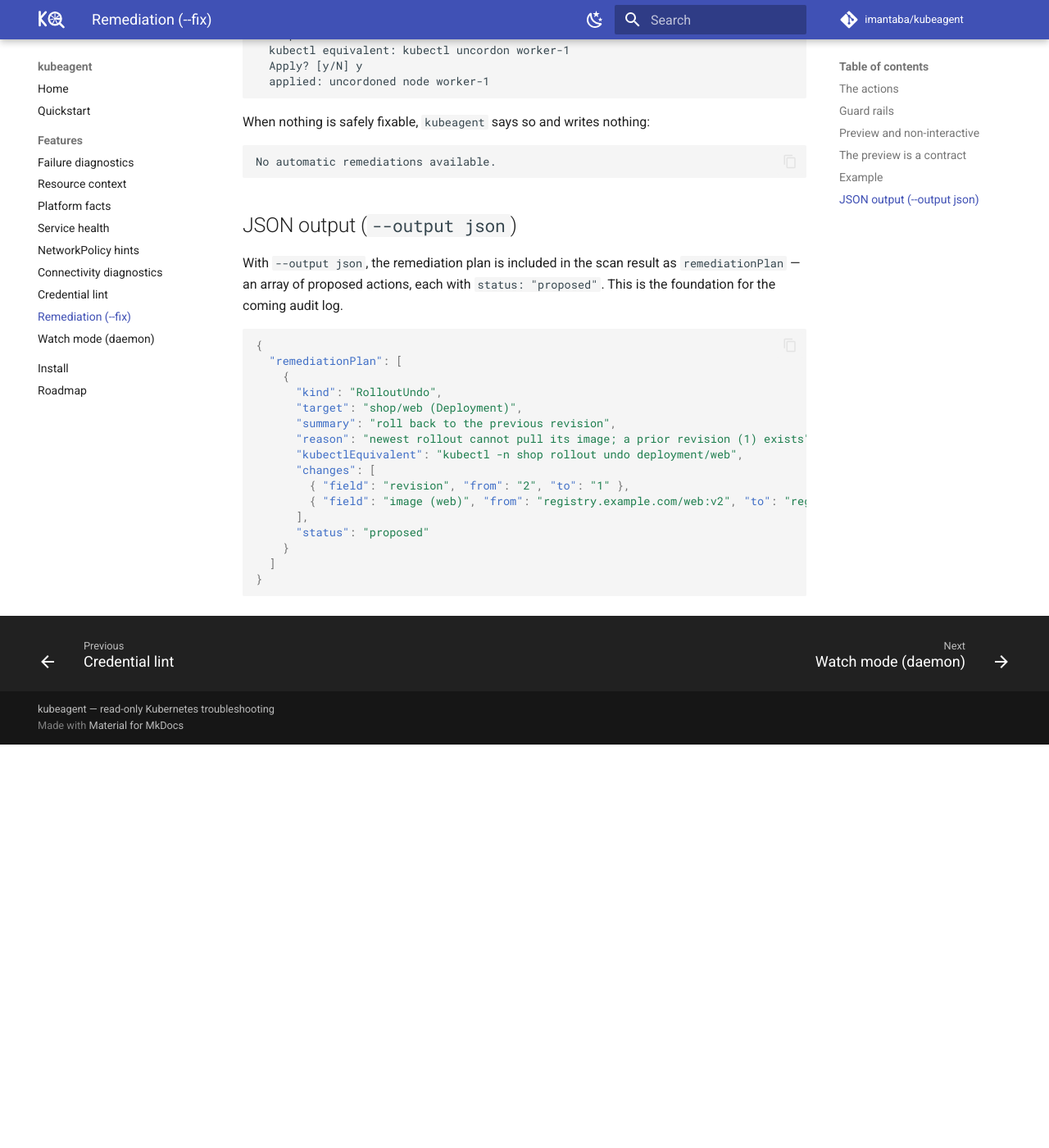
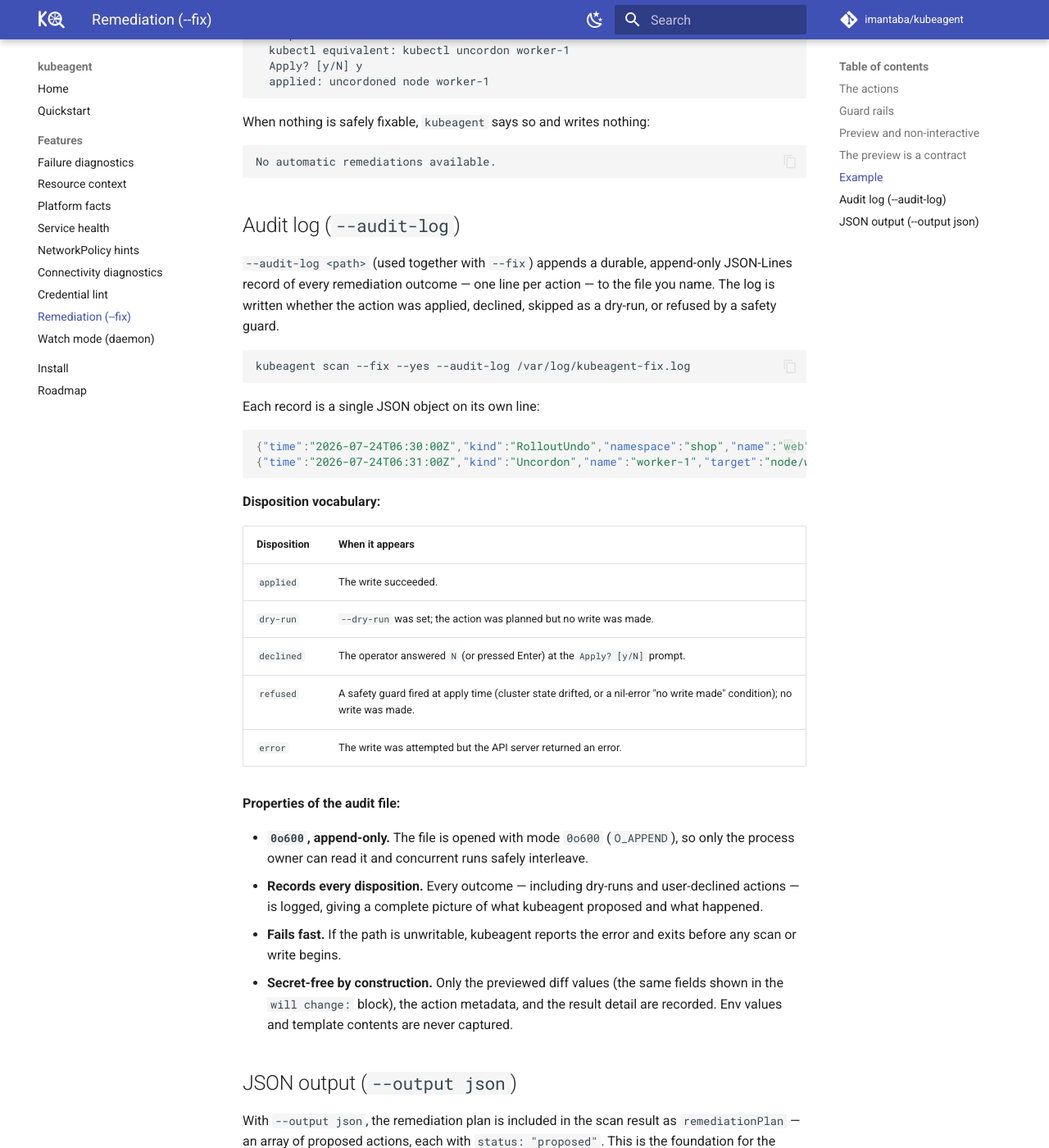
Before and after one commit to imantaba/kubeagent, an MkDocs documentation site: the page built from website/docs/features/remediation.md, in a window 1280 px wide and 1400 px high, scrolled down 2659 px. Shown: the whole window at 82% size. Built offline with MkDocs 1.6.1 and Material for MkDocs 9.7.7, drawn with Linux system fonts in a browser that asks for light colours; comment, search, counter and statistics services are not loaded; before the commit the page ends 3567 px from its top, so only the background shows below that.

Commit message:
docs: document the --fix audit log

````diff
--- a/website/docs/features/remediation.md
+++ b/website/docs/features/remediation.md
@@ -96,6 +96,48 @@
 No automatic remediations available.
 ```
 
+## Audit log (`--audit-log`)
+
+`--audit-log <path>` (used together with `--fix`) appends a durable,
+append-only JSON-Lines record of every remediation outcome — one line per
+action — to the file you name. The log is written whether the action was
+applied, declined, skipped as a dry-run, or refused by a safety guard.
+
+```bash
+kubeagent scan --fix --yes --audit-log /var/log/kubeagent-fix.log
+```
+
+Each record is a single JSON object on its own line:
+
+```json
+{"time":"2026-07-24T06:30:00Z","kind":"RolloutUndo","namespace":"shop","name":"web","target":"shop/web (Deployment)","changes":[{"field":"revision","from":"5","to":"4"},{"field":"image (web)","from":"registry.example.com/web:v2","to":"registry.example.com/web:v1"}],"disposition":"applied","detail":"rolled back shop/web to revision 4 (pod template restored)"}
+{"time":"2026-07-24T06:31:00Z","kind":"Uncordon","name":"worker-1","target":"node/worker-1","disposition":"refused","detail":"node is no longer a safe uncordon target (already schedulable or NoExecute-tainted); no write made"}
+```
+
+**Disposition vocabulary:**
+
+| Disposition | When it appears |
+| ----------- | --------------- |
+| `applied` | The write succeeded. |
+| `dry-run` | `--dry-run` was set; the action was planned but no write was made. |
+| `declined` | The operator answered `N` (or pressed Enter) at the `Apply? [y/N]` prompt. |
+| `refused` | A safety guard fired at apply time (cluster state drifted, or a nil-error "no write made" condition); no write was made. |
+| `error` | The write was attempted but the API server returned an error. |
+
+**Properties of the audit file:**
+
+- **`0o600`, append-only.** The file is opened with mode `0o600` (`O_APPEND`),
+  so only the process owner can read it and concurrent runs safely interleave.
+- **Records every disposition.** Every outcome — including dry-runs and
+  user-declined actions — is logged, giving a complete picture of what
+  kubeagent proposed and what happened.
+- **Fails fast.** If the path is unwritable, kubeagent reports the error and
+  exits before any scan or write begins.
+- **Secret-free by construction.** Only the previewed diff values (the same
+  fields shown in the `will change:` block), the action metadata, and the
+  result detail are recorded. Env values and template contents are never
+  captured.
+
 ## JSON output (`--output json`)
 
 With `--output json`, the remediation plan is included in the scan result as
````
Also changed, not shown: website/docs/roadmap.md (+3 -0 lines), CHANGELOG.md, README.md.
